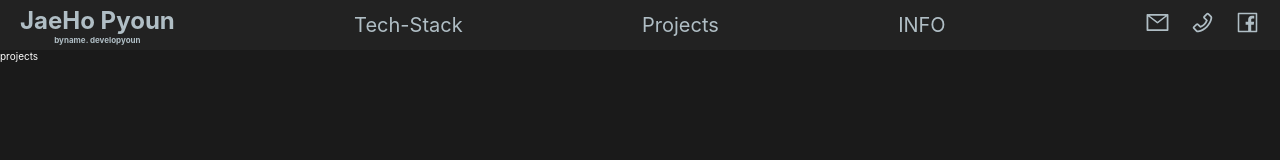
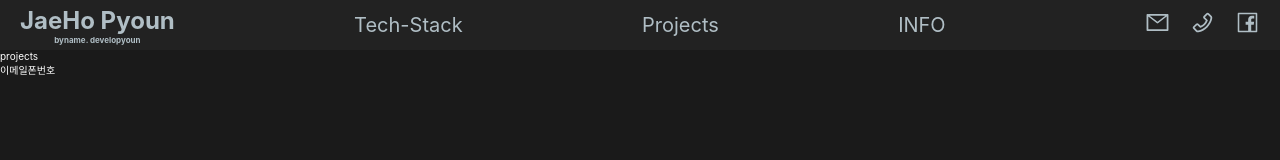
Before and after one commit to developyoun/portfolio-next, a Next.js app: page /projects in a window 1280 px wide. Shown: the top 160 px of the page. Built offline with nearby package versions, Linux system fonts and the light colour scheme.

Commit message:
navigation feature apply finish

```diff
--- a/components/Header.tsx
+++ b/components/Header.tsx
@@ -104,9 +104,9 @@ const Header = () => {
         </Div>
 
         <Div>
-          <AiOutlineMail />
-          <AiOutlinePhone />
-          <AiOutlineFacebook />
+          <a href="mailto:pyoun820@naver.com"><AiOutlineMail /></a>
+          <a href="tel:01065998851"><AiOutlinePhone /></a>
+          <a target="_blank" href="https://www.facebook.com/100003332153341"><AiOutlineFacebook /></a>
         </Div>
       </Container>
     </div>
--- a/pages/projects.tsx
+++ b/pages/projects.tsx
@@ -7,6 +7,10 @@ const Projects = () => {
   return(
     <Container>
       projects
+      <div>
+        <a href="mailto:pyoun820@naver.com">이메일</a>
+        <a href="tel:01065998851">폰번호</a>
+      </div>
     </Container>
   )
 }
```
